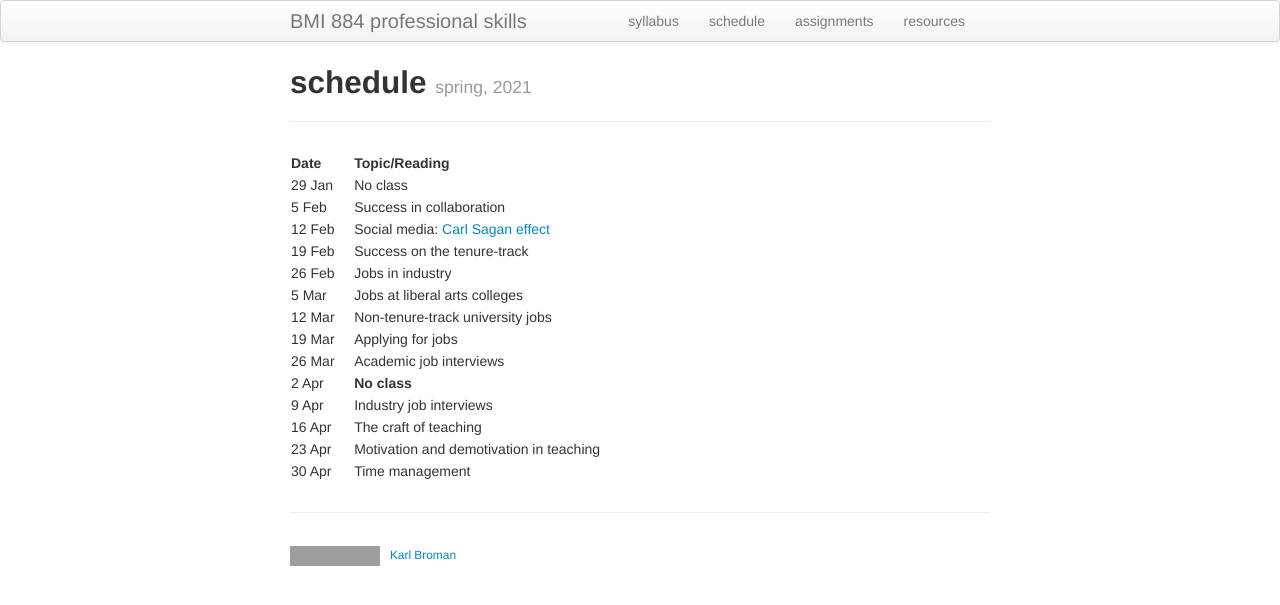
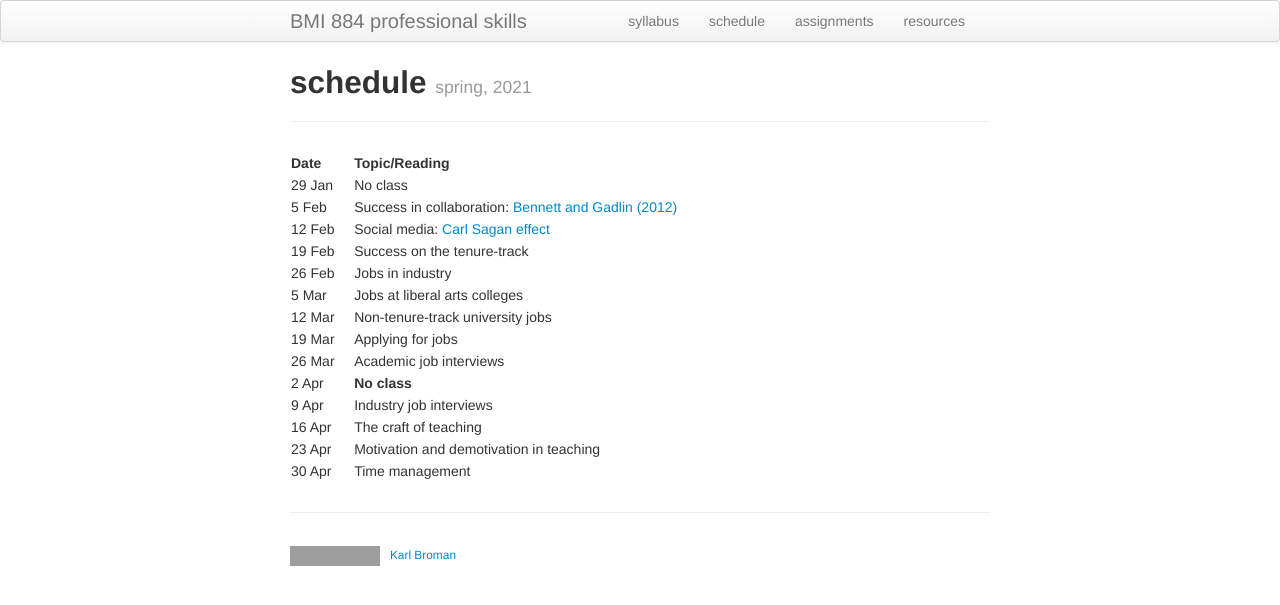
Before and after one commit to kbroman/BMI884_spring2021, a Jekyll site: the page built from schedule.md, in a window 1280 px wide. Shown: the top 605 px of the page. Built offline with Jekyll 4.4.1, drawn with Linux system fonts in a browser that asks for light colours; grey boxes are pictures that could not be loaded.

Commit message:
Add reading re collaboration

```diff
--- a/schedule.md
+++ b/schedule.md
@@ -8,7 +8,7 @@ description: Schedule and readings for BMI 884, Biomedical data science professi
 | Date    | &nbsp;&nbsp;&nbsp;&nbsp;   | Topic/Reading  |
 | :------ | -- | :----- |
 | 29 Jan  |    | No class
-| 5 Feb   |    | Success in collaboration |
+| 5 Feb   |    | Success in collaboration: [Bennett and Gadlin (2012)](https://www.ncbi.nlm.nih.gov/pmc/articles/PMC3652225/) |
 | 12 Feb  |    | Social media: [Carl Sagan effect](https://doi.org/10.1523/JNEUROSCI.0086-16.2016) |
 | 19 Feb  |    | Success on the tenure-track |
 | 26 Feb  |    | Jobs in industry |
```
